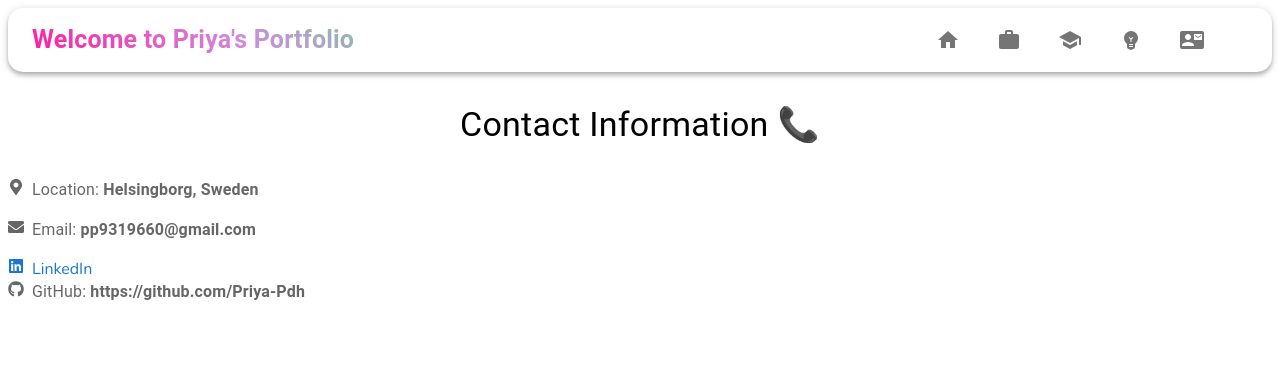
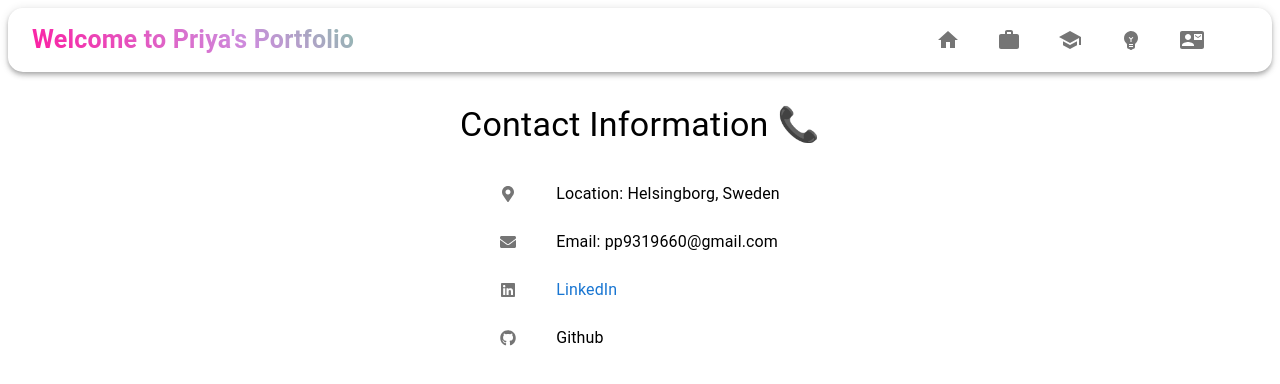
Before and after one commit to Priya-Pdh/my-portfolio, a React (Vite) app in the folder Portfolio/: page /contact in a window 1280 px wide. Shown: the top 384 px of the page. Built offline with nearby package versions, Linux system fonts and the light colour scheme.

Commit message:
centered the contact list and updated project page

```diff
--- a/Portfolio/src/Pages/Contact/Contact.jsx
+++ b/Portfolio/src/Pages/Contact/Contact.jsx
@@ -1,4 +1,4 @@
-import { Box, Typography, Link } from '@mui/material';
+import { Box, Typography, List, ListItem, ListItemIcon, ListItemText, Link } from '@mui/material';
 import { FaMapMarkerAlt, FaEnvelope, FaLinkedin, FaGithub } from 'react-icons/fa';
 import data from '../../data.json';
 
@@ -6,34 +6,57 @@ function Contact() {
   const { contactInfo } = data;
 
   return (
-    <Box my={4}>
-      <Typography variant="h4" sx= {{ textAlign: 'center',  marginBottom:'2rem'}}>
+    <Box my={4} textAlign={"center"}>
+      <Typography variant="h4" mb={2}>
         Contact Information 📞
       </Typography>
-      <Box>
-        <Typography variant="body1" color="text.secondary" paragraph>
-          <FaMapMarkerAlt style={{ marginRight: '8px' }} />
-          Location: <strong>{contactInfo.location}</strong>
-        </Typography>
-        <Typography variant="body1" color="text.secondary" paragraph>
-          <FaEnvelope style={{ marginRight: '8px' }} />
-          Email: <strong>{contactInfo.email}</strong>
-        </Typography>
+      <Box  sx={{display: "flex", justifyContent: "center"}}>
+      <List>
+        <ListItem>
+          <ListItemIcon>
+            <FaMapMarkerAlt />
+          </ListItemIcon>
+          <ListItemText primary={`Location: ${contactInfo.location}`} />
+        </ListItem>
+        <ListItem>
+          <ListItemIcon>
+            <FaEnvelope />
+          </ListItemIcon>
+          <ListItemText primary={`Email: ${contactInfo.email}`} />
+        </ListItem>
+        <ListItem>
+          <ListItemIcon>
+            <FaLinkedin />
+          </ListItemIcon>
+          <ListItemText>
             <Link
               href={contactInfo.linkedin}
               target="_blank"
               rel="noopener noreferrer"
               color="primary"
               underline="hover"
-          paragraph
             >
-          <FaLinkedin style={{ marginRight: '8px' }} />
               LinkedIn
             </Link>
-        <Typography variant="body1" color="text.secondary" paragraph>
-          <FaGithub style={{ marginRight: '8px' }} />
-          GitHub: <strong>{contactInfo.github}</strong>
-        </Typography>
+          </ListItemText>
+        </ListItem>
+        <ListItem>
+          <ListItemIcon>
+            <FaGithub />
+          </ListItemIcon>
+          <ListItemText>
+            <Link
+              href={contactInfo.github}
+              target="_blank"
+              rel="noopener noreferrer"
+              color="black"
+              underline="hover"
+            >
+              Github
+            </Link>
+          </ListItemText>
+        </ListItem>
+      </List>
       </Box>
     </Box>
   );
--- a/Portfolio/src/Pages/Projects/Projects.jsx
+++ b/Portfolio/src/Pages/Projects/Projects.jsx
@@ -10,7 +10,7 @@ function Project() {
        <Typography variant="h4"  sx= {{ textAlign: 'center',  marginBottom:'2rem'}}>
         Projects 👩🏻‍💻
       </Typography>
-      {projects.map(({ name, image, description, link }, index) => (
+      {projects.map(({ name, image, description, link, repository }, index) => (
         <Paper key={index} sx={{ margin: '0 auto 40px', maxWidth: '90%', padding: '20px' }}>
           <Grid container spacing={3} alignItems="center" justifyContent="center">
             {/* Project Image in the Center (xs) */}
@@ -27,6 +27,7 @@ function Project() {
                 <Typography variant="body2" color="text.secondary" paragraph>
                   {description}
                 </Typography>
+
                 <Button
                   href={link}
                   target="_blank"
@@ -34,9 +35,22 @@ function Project() {
                   variant="contained"
                   color="primary"
                   endIcon={<ArrowForwardIcon />}
+                  sx={{ marginBottom: '8px' }}
+
                 >
                   Click to view the project
                 </Button>
+                <Button
+                  href={repository}
+                  target="_blank"
+                  rel="noopener noreferrer"
+                  variant="outlined"
+                  sx={{ marginLeft: '8px' }}
+
+                >
+                  Source Code
+                </Button>
+
               </CardContent>
             </Grid>
           </Grid>
```
Lines whose indentation alone changed are shown as unchanged.
